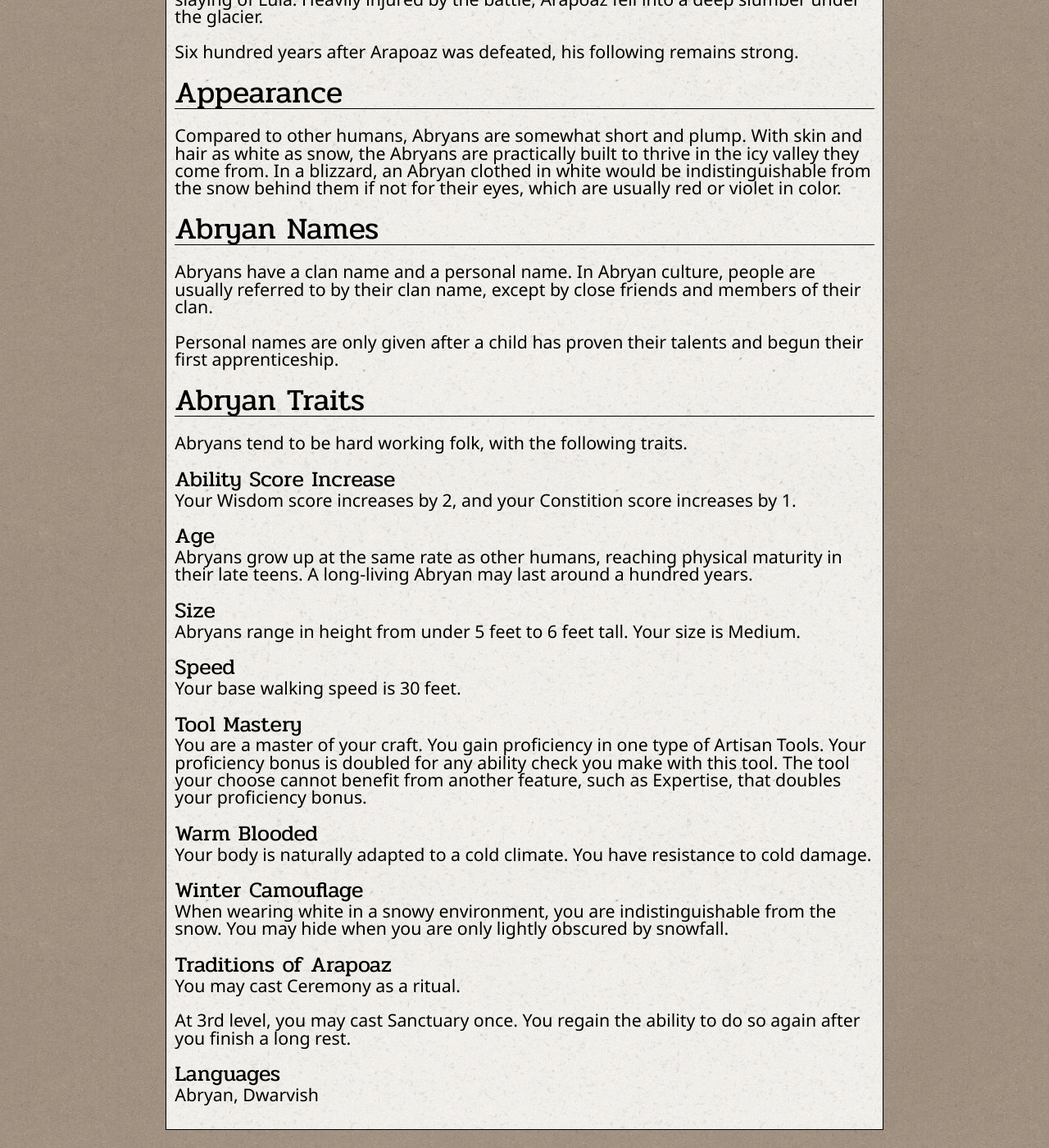
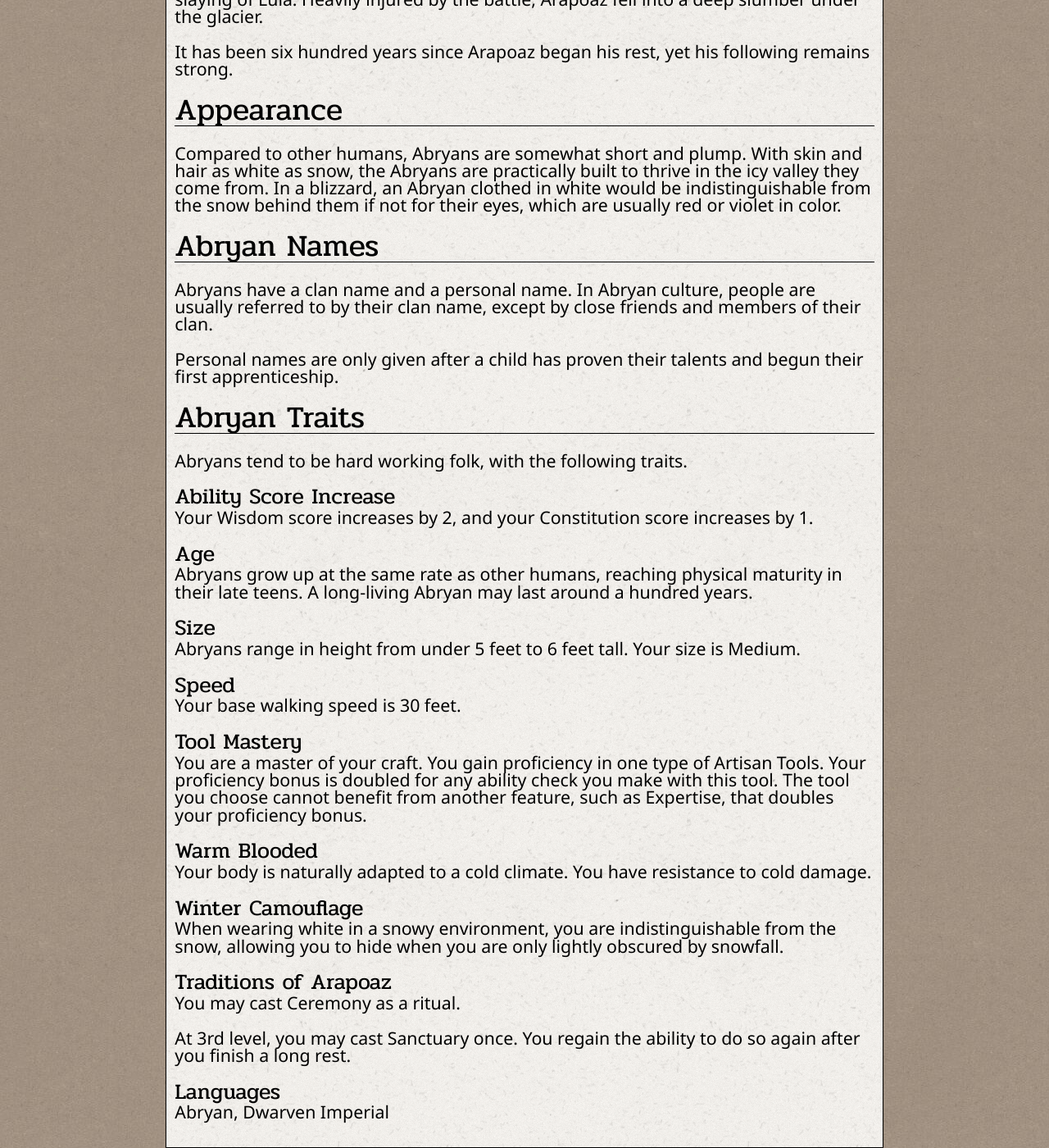
Before and after one commit to EmmiaSilk/rpg-notes, a Jekyll site: the page built from _collections/_uatera_ancestries/abryan.md, in a window 1280 px wide and 1400 px high, scrolled down 536 px. Shown: the whole window at 82% size. Built offline with Jekyll 4.4.1, drawn with Linux system fonts in a browser that asks for light colours; some of the changed text lies outside the part shown.

Commit message:
Fixed various errors and clunky wordings in the Abryans document.

```diff
--- a/_collections/_uatera_ancestries/abryan.md
+++ b/_collections/_uatera_ancestries/abryan.md
@@ -19,7 +19,8 @@ creations in a glacier, then fought with Lula in a battle that lasted three
 days, culminating in the slaying of Lula. Heavily injured by the battle,
 Arapoaz fell into a deep slumber under the glacier.
 
-Six hundred years after Arapoaz was defeated, his following remains strong.
+It has been six hundred years since Arapoaz began his rest, yet his following
+remains strong.
 
 
 ## Appearance
@@ -43,7 +44,7 @@ their first apprenticeship.
 Abryans tend to be hard working folk, with the following traits.
 
 #### Ability Score Increase
-Your Wisdom score increases by 2, and your Constition score increases by 1.
+Your Wisdom score increases by 2, and your Constitution score increases by 1.
 
 #### Age
 Abryans grow up at the same rate as other humans, reaching physical maturity
@@ -58,7 +59,7 @@ Your base walking speed is 30 feet.
 #### Tool Mastery
 You are a master of your craft. You gain proficiency in one type of Artisan
 Tools. Your proficiency bonus is doubled for any ability check you make with
-this tool. The tool your choose cannot benefit from another feature, such as
+this tool. The tool you choose cannot benefit from another feature, such as
 Expertise, that doubles your proficiency bonus.
 
 #### Warm Blooded
@@ -67,7 +68,7 @@ damage.
 
 #### Winter Camouflage
 When wearing white in a snowy environment, you are indistinguishable from the
-snow. You may hide when you are only lightly obscured by snowfall.
+snow, allowing you to hide when you are only lightly obscured by snowfall.
 
 #### Traditions of Arapoaz
 You may cast Ceremony as a ritual.
@@ -76,4 +77,4 @@ At 3rd level, you may cast Sanctuary once. You regain the ability to do so
 again after you finish a long rest.
 
 #### Languages
-Abryan, Dwarvish
+Abryan, Dwarven Imperial
```
Also changed, not shown: other parts of _collections/_uatera_ancestries/abryan.md (+1 -1 lines).
